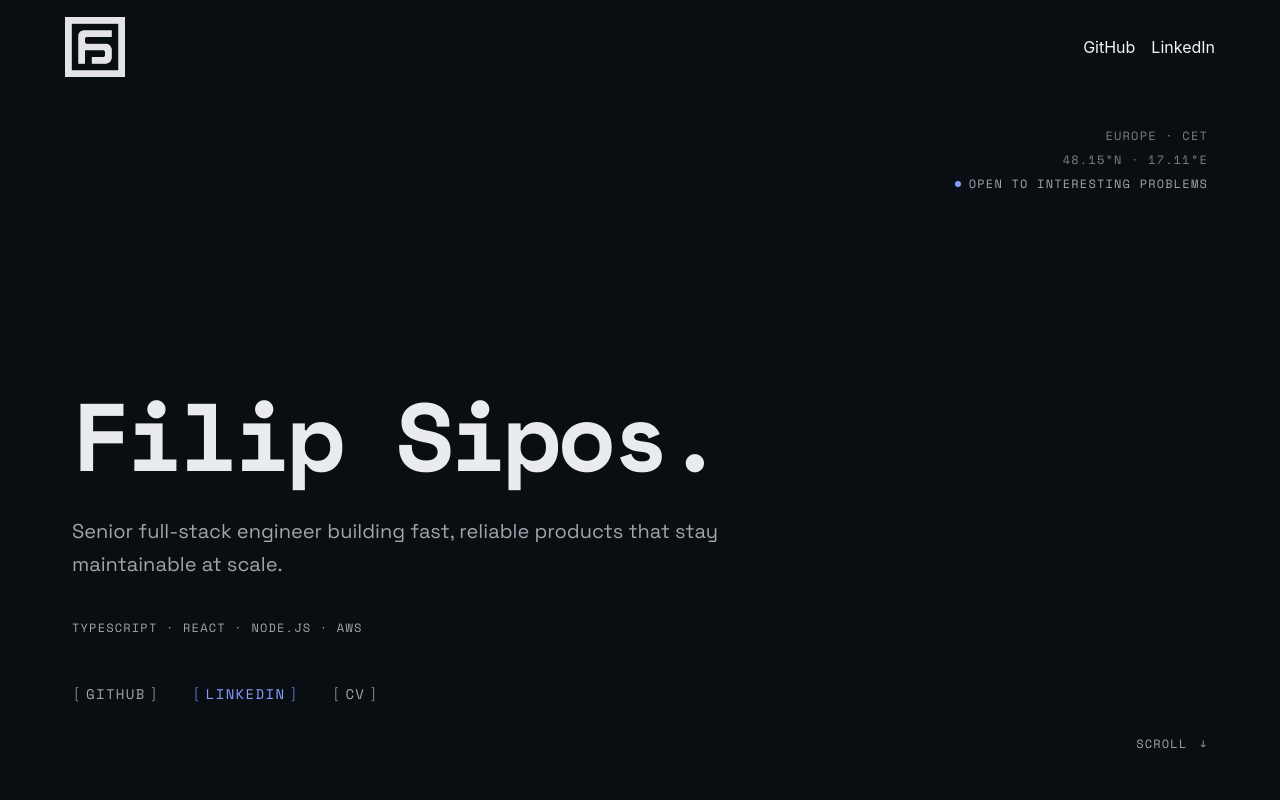
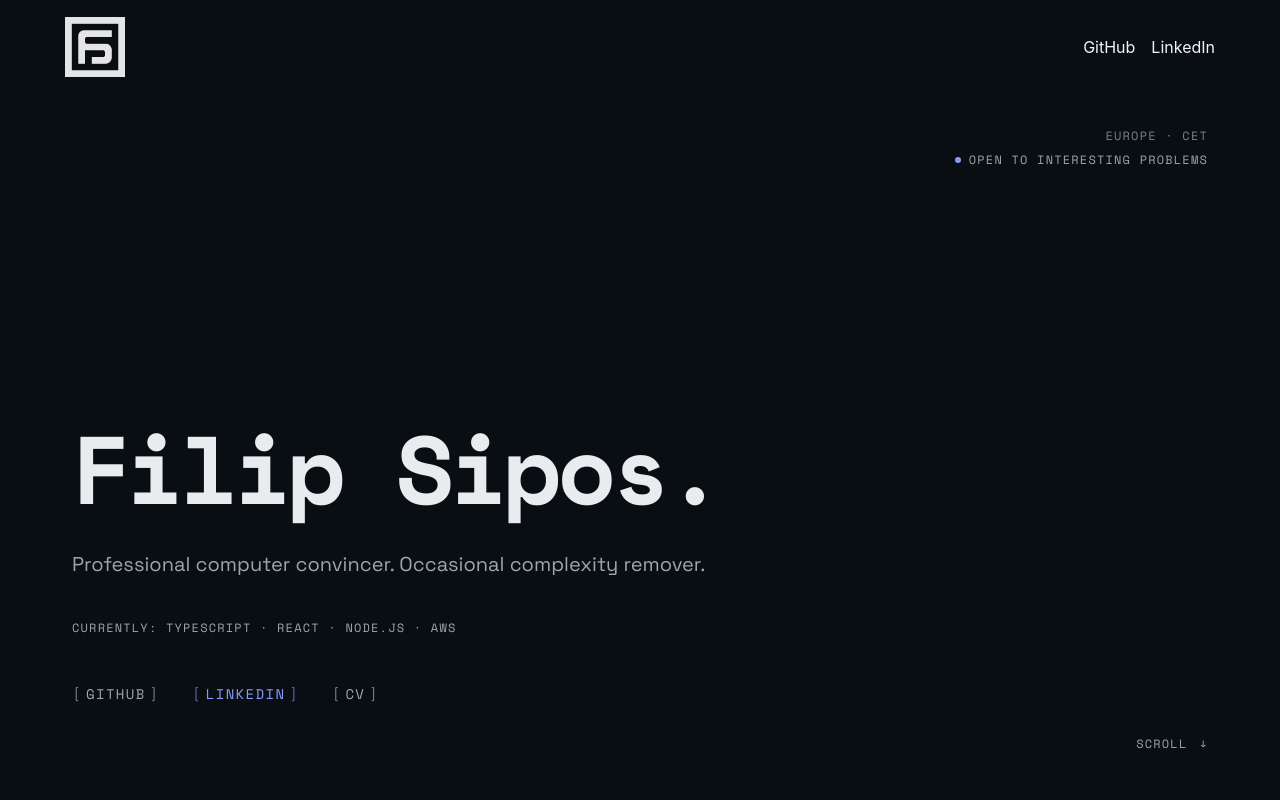
Before and after one commit to filipcodes/portfolio-2026, a React (Vite) app: page / in a window 1280 px wide. Shown: the top 800 px of the page. Built offline with nearby package versions, Linux system fonts and the light colour scheme.

Commit message:
text: Hero section upgrades

```diff
--- a/src/routes/-home/components/HeroSection.tsx
+++ b/src/routes/-home/components/HeroSection.tsx
@@ -10,13 +10,19 @@ interface HeroCtaLinkProps {
   href: string
   children: ReactNode
   emphasized?: boolean
+  target?: React.HTMLAttributeAnchorTarget
 }
 
-function HeroCtaLink({ href, children, emphasized = false }: HeroCtaLinkProps) {
+function HeroCtaLink({
+  href,
+  children,
+  emphasized = false,
+  target = '_blank',
+}: HeroCtaLinkProps) {
   return (
     <a
       href={href}
-      target='_blank'
+      target={target}
       rel='noopener noreferrer'
       className={`group inline-flex items-center gap-1 transition-colors ${
         emphasized ? 'text-signal hover:text-fg' : 'text-fg-muted hover:text-fg'
@@ -67,14 +73,13 @@ function HeroMainContent() {
         variants={fadeUp}
         className='text-fg-muted mb-10 max-w-2xl text-lg leading-relaxed md:text-xl'
       >
-        Senior full-stack engineer building fast, reliable products that stay
-        maintainable at scale.
+        Professional computer convincer. Occasional complexity remover.
       </motion.h2>
       <motion.p
         variants={fadeUp}
         className='text-fg-muted mb-12 font-mono text-xs tracking-widest uppercase'
       >
-        TypeScript · React · Node.js · AWS
+        Currently: TypeScript · React · Node.js · AWS
       </motion.p>
 
       <motion.div
@@ -85,7 +90,9 @@ function HeroMainContent() {
         <HeroCtaLink href={links.linkedin} emphasized>
           LinkedIn
         </HeroCtaLink>
-        <HeroCtaLink href={links.cv}>CV</HeroCtaLink>
+        <HeroCtaLink target='_self' href={links.cv}>
+          CV
+        </HeroCtaLink>
       </motion.div>
     </motion.div>
   )
@@ -101,7 +108,6 @@ export function HeroSection() {
         transition={{ delay: 0.4, duration: 0.6 }}
       >
         <p className='text-fg-subtle hidden md:block'>Europe · CET</p>
-        <p className='text-fg-subtle hidden md:block'>48.15°N · 17.11°E</p>
         <p className='flex items-center justify-end gap-2'>
           <span className='bg-signal size-1.5 animate-pulse rounded-full' />
           Open to interesting problems
```
